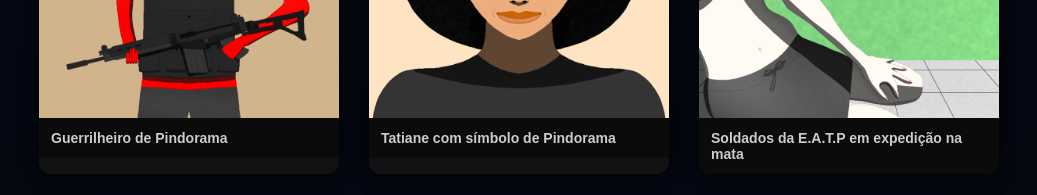
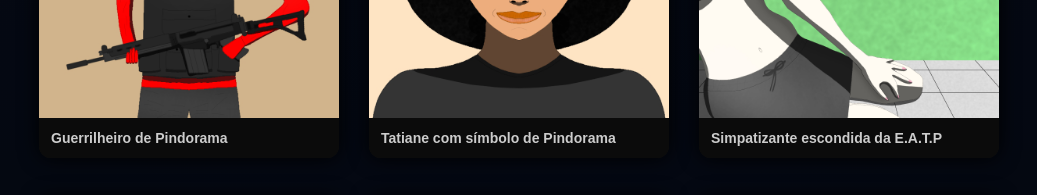
Before and after one commit to j727/portalpindobauna, a plain HTML site: page artes.html in a window 1280 px wide. Shown: the part 1020-1215 px from the top of the page, without its empty margins (121-1158 px from the left). Drawn offline with Linux system fonts and the light colour scheme.

Commit message:
Update artes.html

```diff
--- a/artes.html
+++ b/artes.html
@@ -138,7 +138,7 @@ body {
 
                 <div class="card">
                     <img src="Simpatizante_fofa_de_Pindorama_no_quarto.jpg" alt="Simpatizante escondida da E.A.T.P">
-                    <div class="legenda"><strong>Soldados da E.A.T.P em expedição na mata</strong></div>
+                    <div class="legenda"><strong>Simpatizante escondida da E.A.T.P</strong></div>
                 </div>
             </div>
 
```
